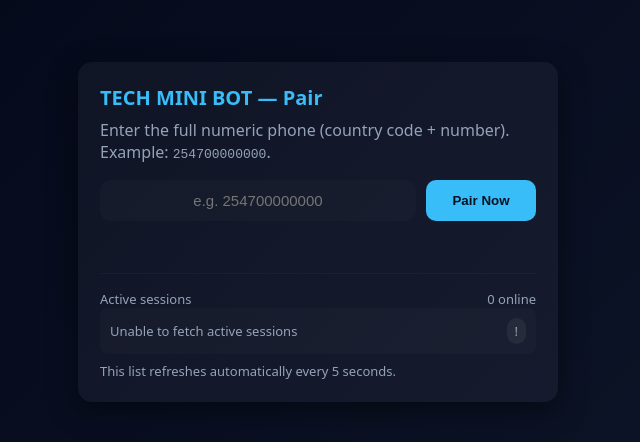
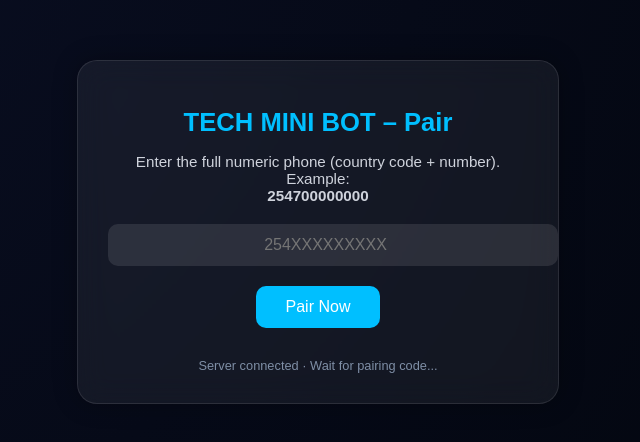
Before and after one commit to ARNOLDT20/MINIBOT22, a website: page pair.html in a window 1280 px wide. Shown: the part 168-610 px from the top of the page, without its empty margins (322-962 px from the left). Drawn offline with Linux system fonts and the light colour scheme; no server answers.

Commit message:
Update pair.html

```diff
--- a/pair.html
+++ b/pair.html
@@ -1,199 +1,123 @@
 <!DOCTYPE html>
 <html lang="en">
 <head>
-  <meta charset="utf-8" />
-  <meta name="viewport" content="width=device-width,initial-scale=1" />
-  <title>TECH MINI BOT — Pair</title>
+  <meta charset="UTF-8" />
+  <meta name="viewport" content="width=device-width, initial-scale=1.0" />
+  <title>TECH MINI BOT – Pair</title>
   <style>
-    :root{
-      --accent:#38bdf8;
-      --bg1:#020617;
-      --bg2:#0f172a;
-      --muted:#94a3b8;
-      --card: rgba(255,255,255,0.04);
+    body {
+      font-family: 'Poppins', sans-serif;
+      background: radial-gradient(circle at top left, #0a0f24, #02050c);
+      color: #fff;
+      margin: 0;
+      padding: 0;
+      display: flex;
+      justify-content: center;
+      align-items: center;
+      height: 100vh;
     }
-    *{box-sizing:border-box}
-    body{
-      margin:0;
-      min-height:100vh;
-      font-family:system-ui,-apple-system,Segoe UI,Roboto,"Poppins",sans-serif;
-      background:linear-gradient(135deg,var(--bg1),var(--bg2));
-      color:#e6eef6;
-      display:flex;
-      align-items:center;
-      justify-content:center;
-      padding:20px;
+
+    .container {
+      background: rgba(255, 255, 255, 0.06);
+      border: 1px solid rgba(255, 255, 255, 0.1);
+      border-radius: 20px;
+      box-shadow: 0 0 25px rgba(0, 0, 0, 0.3);
+      padding: 30px;
+      width: 90%;
+      max-width: 420px;
+      text-align: center;
+      backdrop-filter: blur(15px);
     }
-    .card{
-      width:100%;
-      max-width:480px;
-      background:var(--card);
-      border-radius:14px;
-      padding:22px;
-      box-shadow:0 8px 30px rgba(0,0,0,0.45);
+
+    h1 {
+      font-size: 1.6rem;
+      color: #00bfff;
+      margin-bottom: 15px;
     }
-    h1{margin:0 0 8px;font-size:20px;color:var(--accent)}
-    p.lead{margin:0 0 16px;color:var(--muted);line-height:1.4}
-    .field{display:flex;gap:10px}
-    input[type="text"]{
-      flex:1;
-      padding:12px 14px;
-      border-radius:10px;
-      border:0;
-      outline:none;
-      font-size:15px;
-      background:rgba(255,255,255,0.02);
-      color:inherit;
-      text-align:center;
+
+    p {
+      font-size: 0.95rem;
+      color: #cfd3dc;
+      margin-bottom: 20px;
     }
-    button{
-      padding:0 18px;
-      border-radius:10px;
-      border:0;
-      background:var(--accent);
-      color:#071224;
-      font-weight:600;
-      cursor:pointer;
-      min-width:110px;
+
+    input {
+      width: 100%;
+      padding: 12px 15px;
+      border-radius: 10px;
+      border: none;
+      outline: none;
+      background-color: rgba(255, 255, 255, 0.1);
+      color: white;
+      font-size: 1rem;
+      text-align: center;
     }
-    button[disabled]{opacity:.6;cursor:default}
-    #status{margin-top:12px;color:var(--muted);min-height:24px}
-    .small{font-size:13px;color:var(--muted)}
-    hr{border:0;border-top:1px solid rgba(255,255,255,0.03);margin:16px 0}
-    ul.list{list-style:none;padding:0;margin:0;display:flex;flex-direction:column;gap:8px}
-    li.item{background:rgba(255,255,255,0.02);padding:10px;border-radius:8px;display:flex;justify-content:space-between;align-items:center}
-    .badge{padding:4px 8px;border-radius:999px;background:rgba(255,255,255,0.06);font-size:13px;color:var(--muted)}
-    .hint{margin-top:8px;color:var(--muted);font-size:13px}
+
+    button {
+      margin-top: 20px;
+      background: #00bfff;
+      border: none;
+      color: white;
+      padding: 12px 30px;
+      border-radius: 10px;
+      cursor: pointer;
+      font-size: 1rem;
+      transition: 0.2s;
+    }
+
+    button:hover {
+      background: #00a0e0;
+      transform: scale(1.05);
+    }
+
+    #result {
+      margin-top: 20px;
+      font-size: 1.1rem;
+      color: #00ffb7;
+      word-wrap: break-word;
+    }
+
+    footer {
+      margin-top: 30px;
+      font-size: 0.8rem;
+      color: #7f8fa6;
+    }
   </style>
 </head>
 <body>
-  <div class="card" role="main">
-    <h1>TECH MINI BOT — Pair</h1>
-    <p class="lead">Enter the full numeric phone (country code + number). Example: <code>254700000000</code>.</p>
+  <div class="container">
+    <h1>TECH MINI BOT – Pair</h1>
+    <p>Enter the full numeric phone (country code + number). Example: <br><strong>254700000000</strong></p>
 
-    <div class="field" aria-hidden="false">
-      <input id="phone" type="text" inputmode="numeric" pattern="[0-9]*" placeholder="e.g. 254700000000" autocomplete="off" />
-      <button id="pairBtn" onclick="pairNow()">Pair Now</button>
-    </div>
+    <input type="number" id="number" placeholder="254XXXXXXXXX" />
 
-    <div id="status" aria-live="polite"></div>
+    <button onclick="pairNow()">Pair Now</button>
 
-    <hr />
+    <div id="result"></div>
 
-    <div>
-      <div style="display:flex;justify-content:space-between;align-items:center">
-        <div class="small">Active sessions</div>
-        <div class="small"><span id="activeCount">0</span> online</div>
-      </div>
-      <ul id="activeList" class="list" aria-live="polite"></ul>
-      <div class="hint">This list refreshes automatically every 5 seconds.</div>
-    </div>
+    <footer>Server connected · Wait for pairing code...</footer>
   </div>
 
   <script>
-  const statusEl = document.getElementById('status');
-  const phoneEl = document.getElementById('phone');
-  const pairBtn = document.getElementById('pairBtn');
-  const activeList = document.getElementById('activeList');
-  const activeCount = document.getElementById('activeCount');
-
-  function setStatus(txt, isError = false) {
-    statusEl.textContent = txt;
-    statusEl.style.color = isError ? '#ffb4b4' : '';
-  }
-
-  function validatePhone(s) {
-    const cleaned = (s||'').replace(/\D/g,'');
-    // basic length check: country+number; allow 8-15 digits
-    return (cleaned.length >= 8 && cleaned.length <= 15) ? cleaned : null;
-  }
-
     async function pairNow() {
-    const raw = phoneEl.value.trim();
-    const phone = validatePhone(raw);
-    if (!phone) {
-      setStatus('⚠️ Enter a valid numeric phone (country code + number).', true);
-      return;
-    }
-
-    pairBtn.disabled = true;
-    setStatus('⏳ Sending connect request — please wait...');
+      const number = document.getElementById('number').value.trim();
+      const resultDiv = document.getElementById('result');
+      resultDiv.innerText = "Pairing...";
 
       try {
-      // call GET /code?number=...
-      const res = await fetch(`/code?number=${encodeURIComponent(phone)}`, {
-        method: 'GET',
-        cache: 'no-store'
-      });
+        const response = await fetch(`/code?number=${encodeURIComponent(number)}`);
+        const data = await response.json();
 
-      // try to parse JSON, otherwise fall back to text
-      let payload;
-      const text = await res.text();
-      try {
-        payload = JSON.parse(text);
-      } catch (e) {
-        // not JSON -> use text
-        payload = text;
-      }
-
-      // handle several possible payload shapes
-      if (payload && typeof payload === 'object') {
-        if (payload.status === 'already_connected') {
-          setStatus('✅ ' + (payload.message || 'Number already connected.'));
-        } else if (payload.status === 'success') {
-          setStatus('✅ ' + (payload.message || 'Connected successfully.'));
-        } else if (payload.error) {
-          setStatus('❌ ' + payload.error, true);
+        // ✅ Only show the code, not the full JSON
+        if (data.code) {
+          resultDiv.innerHTML = `<strong>Code:</strong> ${data.code}`;
         } else {
-          setStatus('ℹ️ ' + JSON.stringify(payload));
-        }
-      } else if (typeof payload === 'string' && payload.length) {
-        setStatus(payload);
-      } else {
-        setStatus('✅ Connection request sent. Check server logs for details.');
+          resultDiv.innerText = "Error: Could not get pairing code.";
         }
       } catch (err) {
-      console.error(err);
-      setStatus('❌ Could not contact server. Is the bot running?', true);
-    } finally {
-      pairBtn.disabled = false;
-      // refresh active sessions after attempting pair
-      fetchActive();
+        resultDiv.innerText = "Error connecting to server.";
       }
     }
-
-  async function fetchActive() {
-    try {
-      const r = await fetch('/code/active', { cache:'no-store' });
-      if (!r.ok) throw new Error('failed');
-      const json = await r.json();
-      activeCount.textContent = json.count ?? 0;
-      activeList.innerHTML = '';
-      if (Array.isArray(json.numbers) && json.numbers.length) {
-        json.numbers.forEach(n => {
-          const li = document.createElement('li');
-          li.className = 'item';
-          li.innerHTML = `<span>${n}</span><span class="badge">connected</span>`;
-          activeList.appendChild(li);
-        });
-      } else {
-        const li = document.createElement('li');
-        li.className = 'item';
-        li.innerHTML = `<span class="small">No active sessions</span><span class="badge">—</span>`;
-        activeList.appendChild(li);
-      }
-    } catch (e) {
-      activeCount.textContent = '0';
-      activeList.innerHTML = '<li class="item"><span class="small">Unable to fetch active sessions</span><span class="badge">!</span></li>';
-    }
-  }
-
-  // autorefresh active sessions
-  fetchActive();
-  setInterval(fetchActive, 5000);
-
-  // allow Enter key to submit
-  phoneEl.addEventListener('keydown', (e) => { if (e.key === 'Enter') pairNow(); });
   </script>
 </body>
 </html>
```
Lines whose indentation alone changed are shown as unchanged.
